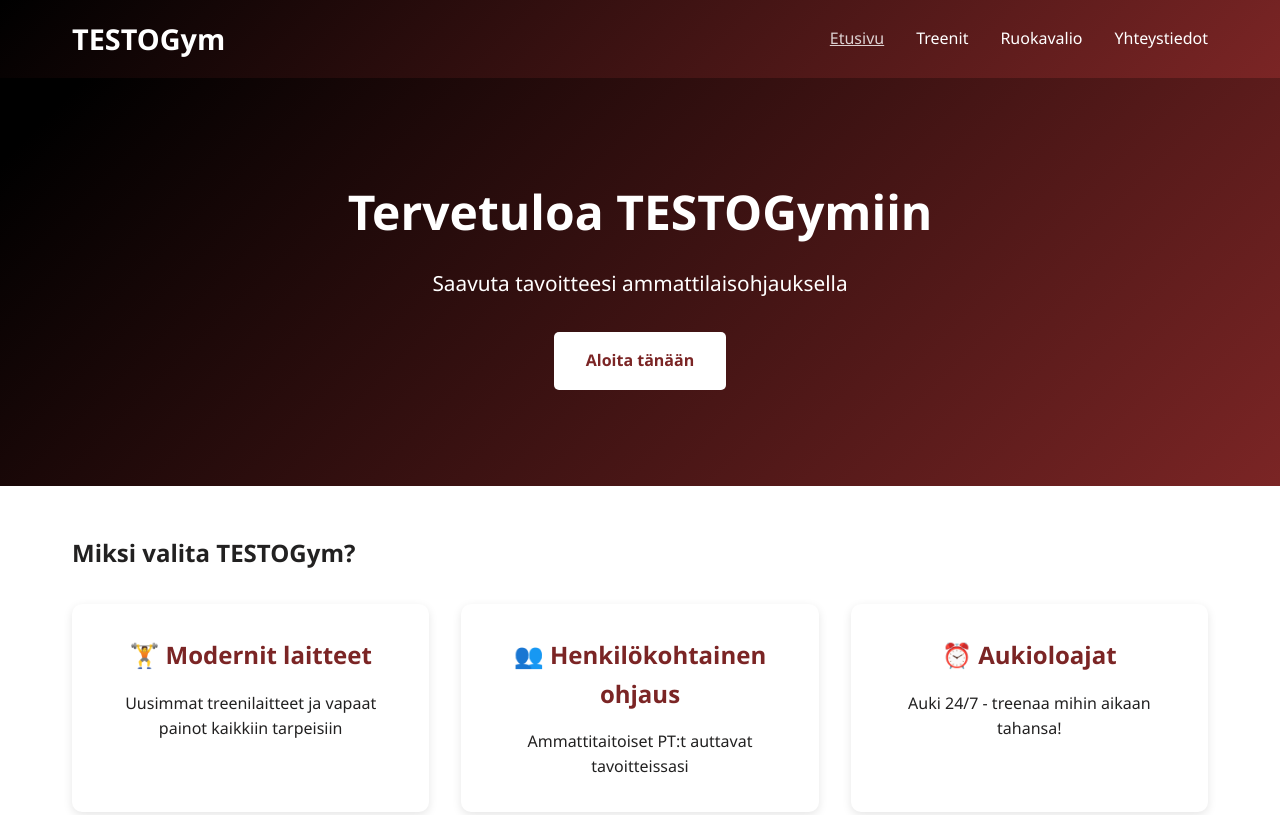
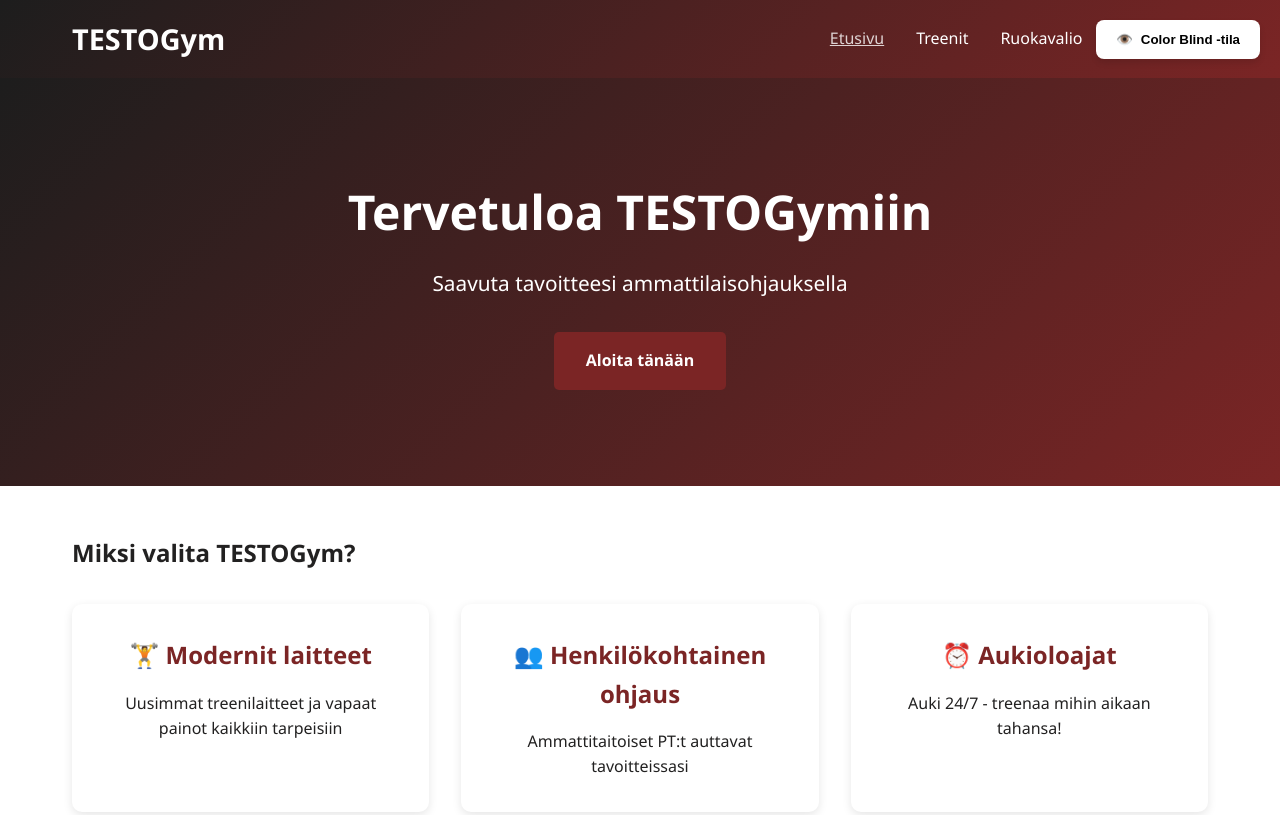
Before and after one commit to allumalaka/WebSivusto_Syksy25, a plain HTML site: page WS07_Projekityo/index.html in a window 1280 px wide. Shown: the top 815 px of the page. Drawn offline with Linux system fonts and the light colour scheme.

Commit message:
colorblindbtn

```diff
--- a/WS07_Projekityo/index.html
+++ b/WS07_Projekityo/index.html
@@ -5,6 +5,40 @@
     <meta name="viewport" content="width=device-width, initial-scale=1.0">
     <title>TESTOGym - Etusivu</title>
     <link rel="stylesheet" href="styles/style.css">
+    <style>
+    .toggle-btn {
+        position: fixed;
+        top: 20px;
+        right: 20px;
+        padding: 12px 20px;
+        background: white;
+        border: none;
+        border-radius: 8px;
+        font-weight: 600;
+        cursor: pointer;
+        box-shadow: 0 4px 6px rgba(0, 0, 0, 0.1);
+        display: flex;
+        align-items: center;
+        gap: 8px;
+        transition: all 0.3s ease;
+        z-index: 1000;
+    }
+
+    .toggle-btn:hover {
+        background: #f3f4f6;
+        transform: translateY(-2px);
+    }
+
+    body.colorblind-mode {
+        filter: grayscale(100%) contrast(120%);
+    }
+
+    body.colorblind-mode .toggle-btn {
+        background: #1f2937;
+        color: #fcd34d;
+        filter: none;
+    }
+</style>
 </head>
 <body>
     <nav class="navbar">
@@ -52,6 +86,29 @@
             <a href="yhteystiedot.html" class="cta-button">Liity jäseneksi</a>
         </section>
 
+        <button class="toggle-btn" onclick="toggleColorBlindMode()">
+    <span id="icon">👁️</span>
+    <span id="btnText">Color Blind -tila</span>
+</button>
+
+<script>
+    function toggleColorBlindMode() {
+        const body = document.body;
+        const icon = document.getElementById('icon');
+        const btnText = document.getElementById('btnText');
+
+        body.classList.toggle('colorblind-mode');
+
+        if (body.classList.contains('colorblind-mode')) {
+            icon.textContent = '👁️';
+            btnText.textContent = 'Normaali tila';
+        } else {
+            icon.textContent = '🚫';
+            btnText.textContent = 'Color Blind -tila';
+        }
+    }
+</script>
+
          <section class="trainer-section">
             <h2>Tapaa valmentajamme</h2>
             <div class="trainer-card">
--- a/WS07_Projekityo/styles/style.css
+++ b/WS07_Projekityo/styles/style.css
@@ -13,7 +13,7 @@ body {
 
 /* Navigaatio */
 .navbar {
-    background: linear-gradient(135deg, #000000 0%, #7b2525 100%);
+    background: linear-gradient(135deg, #1d1d1d 0%, #7b2525 100%);
     padding: 1rem 0;
     box-shadow: 0 2px 10px rgba(0, 0, 0, 0.1);
 }
@@ -53,7 +53,7 @@ body {
 
 /* Hero section (etusivu) */
 .hero {
-    background: linear-gradient(135deg, #000000 5%, #7b2525 100%);
+    background: linear-gradient(135deg, #1d1d1d 0%, #7b2525 100%);
     color: rgb(255, 255, 255);
     padding: 6rem 2rem;
     text-align: center;
@@ -72,8 +72,8 @@ body {
 /* Painikkeet */
 .cta-button {
     display: inline-block;
-    background: #ffffff;
-    color: #7b2525;
+    background: #7b2525;
+    color: #ffffff;
     padding: 1rem 2rem;
     text-decoration: none;
     border-radius: 5px;
```
Also changed, not shown: WS07_Projekityo/ruokavalio.html (+57 -0 lines), WS07_Projekityo/treenit.html (+57 -0 lines), WS07_Projekityo/yhteystiedot.html (+57 -0 lines).
